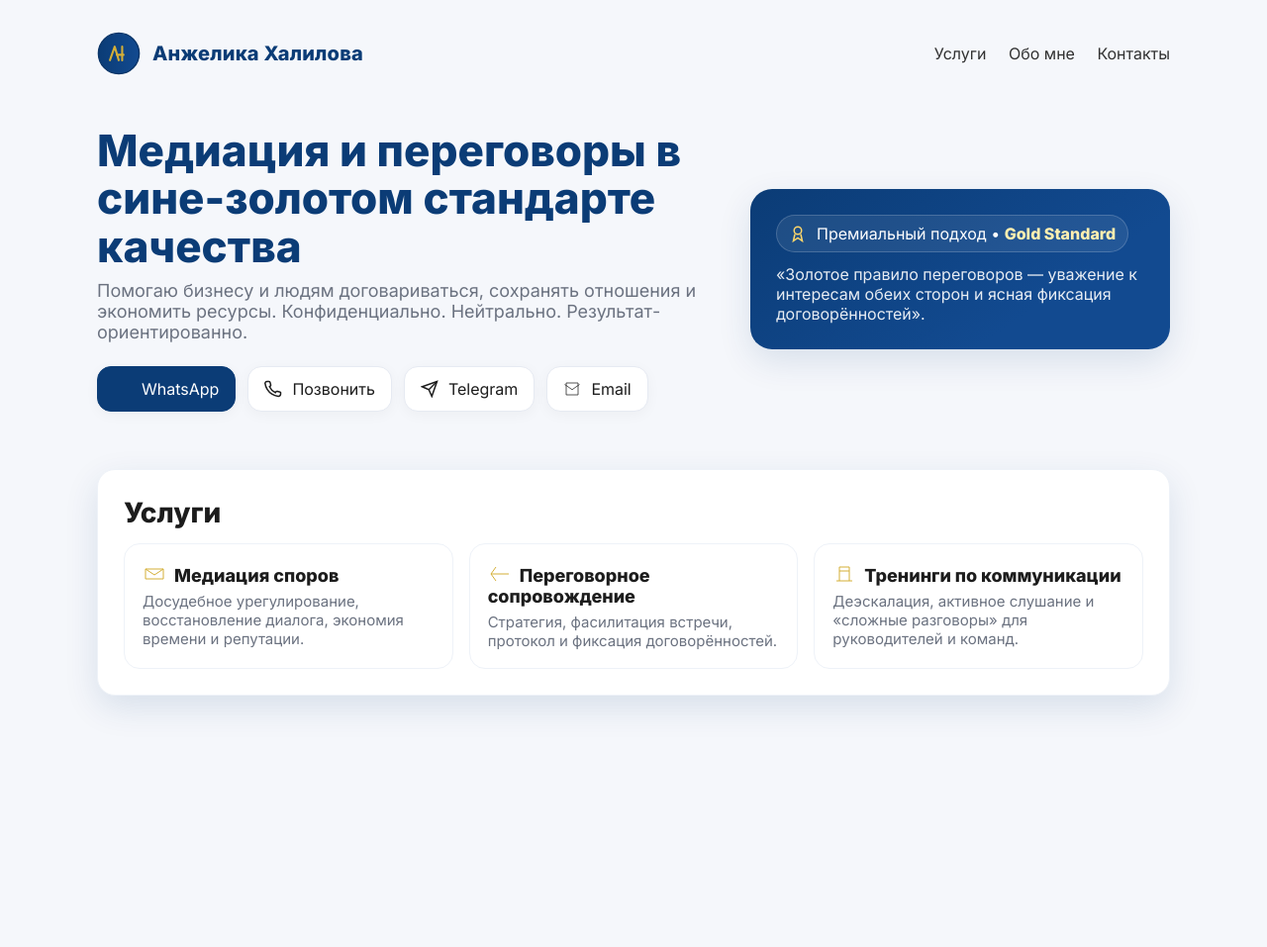
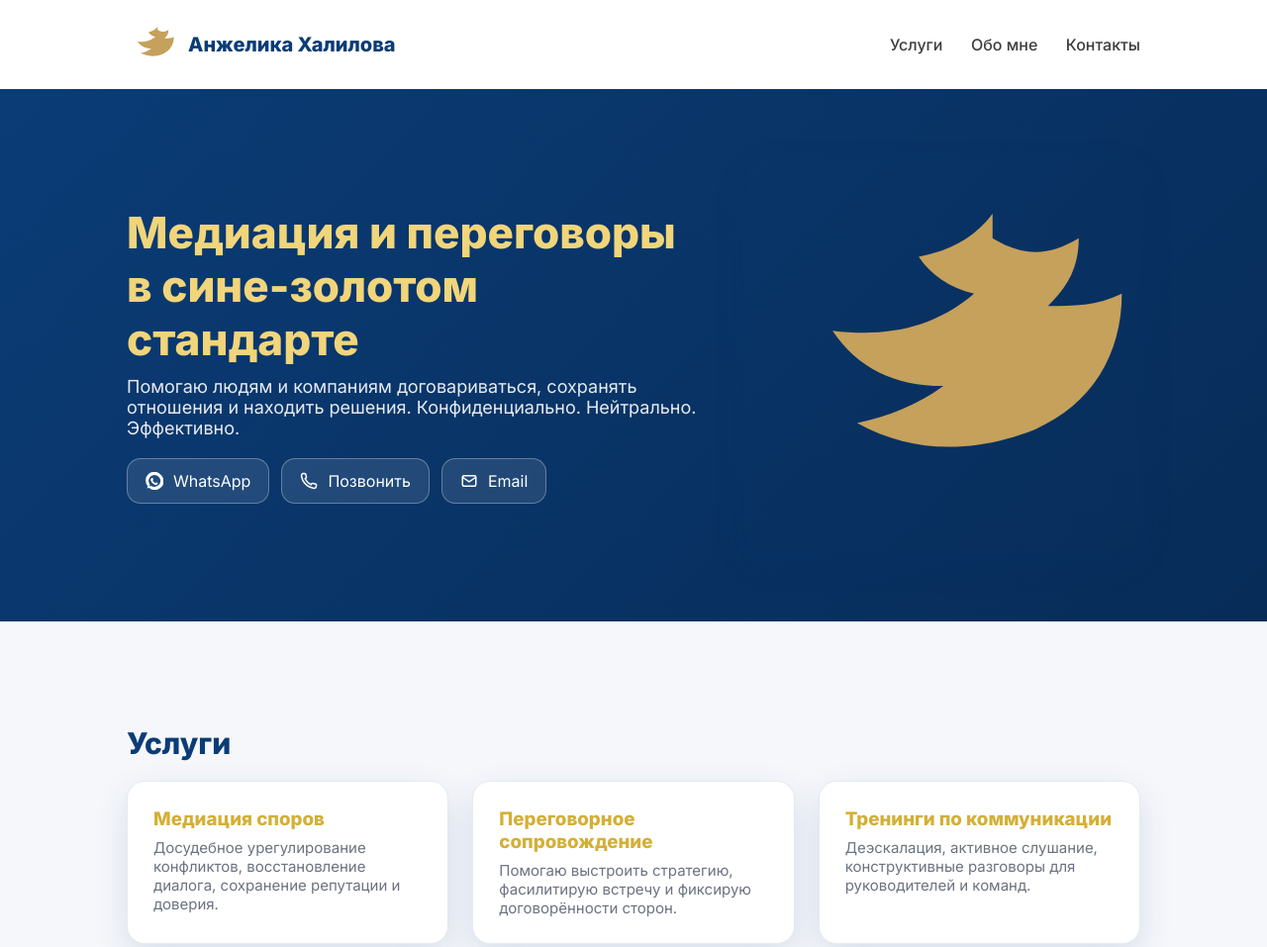
Before and after one commit to angelicakhalilova-boop/angelica-halilova, a plain HTML site: page index.html in a window 1280 px wide. Shown: the top 957 px of the page at 99% size. Before the commit the page ends 800 px from the top, so only its background shows below. Drawn offline with Linux system fonts and the light colour scheme.

Commit message:
Update index.html

```diff
--- a/index.html
+++ b/index.html
@@ -4,164 +4,223 @@
   <meta charset="utf-8">
   <meta name="viewport" content="width=device-width,initial-scale=1">
   <title>Анжелика Халилова — Медиация и переговоры</title>
-  <meta name="description" content="Профессиональная медиация, переговоры и тренинги по коммуникации. Анжелика Халилова.">
+  <meta name="description" content="Анжелика Халилова — медиация, переговоры, фасилитация и разрешение конфликтов. Профессионально, конфиденциально и по-золотому стандарту.">
+
   <link href="https://fonts.googleapis.com/css2?family=Inter:wght@400;500;600;800&display=swap" rel="stylesheet">
+
   <style>
-    :root{
-      --blue:#0b3c76;         /* основной синий */
-      --blue-ink:#072c58;     /* темнее для hover */
-      --gold:#d4af37;         /* золотой */
+    :root {
+      --blue:#0b3c76;
+      --blue-dark:#072c58;
+      --gold:#d4af37;
+      --gold-light:#f1d57a;
+      --bg:#f5f7fb;
       --text:#1c1c1c;
       --muted:#6b7280;
-      --bg:#f5f7fb;
       --card:#ffffff;
       --radius:18px;
       --shadow:0 12px 34px rgba(11,60,118,.12);
-      --ring:0 0 0 6px rgba(212,175,55,.12);
     }
-    *{box-sizing:border-box}
-    html,body{margin:0;background:var(--bg);color:var(--text);font-family:Inter,system-ui,-apple-system,Segoe UI,Arial}
-    a{color:inherit;text-decoration:none}
 
-    .container{max-width:1120px;margin:0 auto;padding:24px 18px}
+    *{box-sizing:border-box;}
+    body {
+      margin:0;
+      font-family:Inter,system-ui,-apple-system,Segoe UI,Arial;
+      background:var(--bg);
+      color:var(--text);
+    }
+    a {text-decoration:none; color:inherit;}
 
-    /* NAV */
-    .nav{display:flex;align-items:center;justify-content:space-between;padding:8px 0 4px}
-    .brand{display:flex;align-items:center;gap:12px}
-    .logo{width:44px;height:44px;flex:0 0 44px}
-    .brand-name{font-weight:800;letter-spacing:.2px;color:var(--blue);font-size:20px}
-    .links a{margin-left:18px;opacity:.9}
-    .links a:hover{opacity:1}
+    /* HEADER */
+    header {
+      display:flex;
+      align-items:center;
+      justify-content:space-between;
+      padding:20px 10%;
+      background:#fff;
+      box-shadow:0 4px 10px rgba(0,0,0,.05);
+    }
+    .logo {height:50px; width:auto;}
+    .brand-name {font-weight:800; font-size:20px; color:var(--blue);}
+    nav a {
+      margin-left:24px;
+      font-weight:500;
+      color:var(--text);
+      opacity:.85;
+    }
+    nav a:hover {opacity:1; color:var(--blue);}
 
     /* HERO */
-    .hero{display:grid;grid-template-columns:1.2fr .8fr;gap:24px;align-items:center;padding:48px 0}
-    .hero h1{margin:0 0 10px;color:var(--blue);font-size:44px;line-height:1.1}
-    .lead{margin:0;color:var(--muted);font-size:18px}
-    .cta{margin-top:24px;display:flex;flex-wrap:wrap;gap:12px}
-    .btn{display:inline-flex;align-items:center;gap:10px;border:1px solid #e6eaf2;background:#fff;padding:12px 16px;border-radius:14px;box-shadow:0 3px 14px rgba(0,0,0,.04);transition:.2s}
-    .btn:hover{transform:translateY(-1px);box-shadow:0 10px 26px rgba(0,0,0,.06)}
-    .btn svg{width:18px;height:18px}
-    .btn.primary{background:var(--blue);border-color:var(--blue);color:#fff}
-    .btn.primary:hover{background:var(--blue-ink)}
-    .hero-card{background:linear-gradient(145deg,#0b3c76 0%,#124a90 70%);border-radius:22px;color:#fff;padding:26px;box-shadow:var(--shadow)}
-    .stamp{display:inline-flex;align-items:center;gap:10px;background:rgba(255,255,255,.08);padding:8px 12px;border-radius:999px;border:1px solid rgba(255,255,255,.18)}
-    .stamp b{color:#ffefb0}
+    .hero {
+      display:grid;
+      grid-template-columns:1.2fr .8fr;
+      align-items:center;
+      gap:30px;
+      padding:70px 10%;
+      background:linear-gradient(135deg,var(--blue),var(--blue-dark));
+      color:#fff;
+    }
+    .hero h1 {
+      font-size:44px;
+      margin:0 0 10px;
+      color:var(--gold-light);
+    }
+    .hero p {font-size:18px; margin:0 0 20px; opacity:.9;}
+    .cta {display:flex; flex-wrap:wrap; gap:12px;}
+    .btn {
+      display:inline-flex; align-items:center; gap:10px;
+      padding:12px 18px; border-radius:14px;
+      border:1px solid rgba(255,255,255,.3);
+      background:rgba(255,255,255,.1);
+      color:#fff; transition:.2s;
+    }
+    .btn:hover {background:rgba(255,255,255,.25);}
+    .btn svg {width:18px; height:18px;}
+    .hero img {max-width:100%; border-radius:20px; box-shadow:var(--shadow);}
 
     /* SECTIONS */
-    .section{margin:10px 0 6px}
-    .card{background:var(--card);border-radius:var(--radius);box-shadow:var(--shadow);padding:26px;border:1px solid #eef2f8}
-    .h2{margin:0 0 14px;font-size:28px}
-    .grid-3{display:grid;grid-template-columns:repeat(3,1fr);gap:16px}
-    .service{padding:18px;border:1px solid #eef2f8;border-radius:16px;background:#fff;transition:.2s}
-    .service:hover{box-shadow:var(--ring)}
-    .service h3{margin:0 0 6px;font-size:18px}
-    .service p{margin:0;color:var(--muted);font-size:15px}
-    .ico{width:24px;height:24px;color:var(--gold);margin-right:8px;vertical-align:-4px}
+    section {padding:80px 10%; background:var(--bg);}
+    h2 {font-size:30px; margin-bottom:20px; color:var(--blue);}
+    .grid {display:grid; grid-template-columns:repeat(3,1fr); gap:24px;}
+    .card {
+      background:var(--card);
+      border-radius:var(--radius);
+      padding:26px;
+      box-shadow:var(--shadow);
+      border:1px solid #e5eaf0;
+    }
+    .card h3 {margin:0 0 8px; color:var(--gold);}
+    .card p {margin:0; color:var(--muted); font-size:15px;}
+    ul {margin:0; padding-left:20px; color:var(--muted);}
+    li {margin:8px 0;}
 
     /* CONTACT */
-    .contact{display:grid;grid-template-columns:1.1fr .9fr;gap:18px}
-    .list{margin:10px 0 0;padding-left:18px}
-    .list li{margin:6px 0}
+    .contact-grid {display:grid; grid-template-columns:1fr 1fr; gap:24px;}
+    .contact-card {background:#fff; border-radius:var(--radius); padding:26px; box-shadow:var(--shadow);}
+    .contact-card h3 {color:var(--blue);}
+    .contact-card .btn {border-color:var(--blue); background:var(--blue); color:#fff;}
+    .contact-card .btn:hover {background:var(--blue-dark);}
+    .contact-card .cta {margin-top:16px;}
 
     /* FOOTER */
-    footer{padding:28px 0 40px;text-align:center;color:#8b94a7}
-
-    /* Responsive */
-    @media (max-width:960px){
-      .hero{grid-template-columns:1fr}
-      .grid-3{grid-template-columns:1fr 1fr}
-      .contact{grid-template-columns:1fr}
-      .hero-card{order:-1}
+    footer {
+      text-align:center;
+      background:var(--blue-dark);
+      color:#fff;
+      padding:40px 10%;
+      font-size:14px;
+      line-height:1.6;
     }
-    @media (max-width:560px){
-      .grid-3{grid-template-columns:1fr}
-      .links{display:none}
-      .hero h1{font-size:36px}
+    footer span {color:var(--gold-light);}
+    @media(max-width:900px){
+      .hero{grid-template-columns:1fr;}
+      .grid{grid-template-columns:1fr 1fr;}
+      .contact-grid{grid-template-columns:1fr;}
+    }
+    @media(max-width:600px){
+      nav{display:none;}
+      .grid{grid-template-columns:1fr;}
+      .hero h1{font-size:32px;}
     }
   </style>
 </head>
 <body>
-  <div class="container">
-    <!-- NAV -->
-    <div class="nav">
-      <div class="brand">
-        <!-- ЛОГО: круг синего и монограмма AH золотом -->
-        <svg class="logo" viewBox="0 0 64 64" aria-hidden="true">
-          <defs>
-            <linearGradient id="g" x1="0" x2="1">
-              <stop offset="0" stop-color="#0b3c76"/><stop offset="1" stop-color="#124a90"/>
-            </linearGradient>
-          </defs>
-          <circle cx="32" cy="32" r="30" fill="url(#g)" stroke="#0a3568" stroke-width="2"/>
-          <path d="M19 42 L26 22 L32 42 M29 34 h10 m-2-12 v20" fill="none" stroke="#d4af37" stroke-width="3" stroke-linecap="round" stroke-linejoin="round"/>
-        </svg>
+
+  <!-- HEADER -->
+  <header>
+    <div style="display:flex; align-items:center; gap:12px;">
+      <img src="logo-gold-dove.svg" alt="Логотип" class="logo">
       <div class="brand-name">Анжелика&nbsp;Халилова</div>
     </div>
-      <div class="links">
-        <a href="#uslugi">Услуги</a>
-        <a href="#obo-mne">Обо мне</a>
-        <a href="#kontakty">Контакты</a>
-      </div>
-    </div>
+    <nav>
+      <a href="#services">Услуги</a>
+      <a href="#about">Обо мне</a>
+      <a href="#contacts">Контакты</a>
+    </nav>
+  </header>
 
   <!-- HERO -->
-    <section class="hero">
+  <div class="hero">
     <div>
-        <h1>Медиация и переговоры в сине-золотом стандарте качества</h1>
-        <p class="lead">Помогаю бизнесу и людям договариваться, сохранять отношения и экономить ресурсы. Конфиденциально. Нейтрально. Результат-ориентированно.</p>
+      <h1>Медиация и переговоры<br>в сине-золотом стандарте</h1>
+      <p>Помогаю людям и компаниям договариваться, сохранять отношения и находить решения. Конфиденциально. Нейтрально. Эффективно.</p>
       <div class="cta">
-          <a class="btn primary" href="https://wa.me/998979896098" target="_blank" rel="noopener">
-            <!-- WhatsApp -->
-            <svg viewBox="0 0 24 24" fill="none" stroke="currentColor"><path d="M16.7 15.2c-.3-.1-1.8-.9-2.1-1s-.5-.2-.8.2-.9 1-1.1 1.2-.4.2-.8 0c-.4-.2-1.5-.6-2.8-1.8-1-1-1.7-2.2-1.9-2.6s0-.6.2-.8l.6-.7c.2-.2.3-.4.4-.6.1-.2 0-.4 0-.6s-.8-2-1.1-2.7-.6-.6-.8-.6h-.6c-.2 0-.6.1-.9.4s-1.2 1.2-1.2 2.9 1.2 3.3 1.4 3.5c.2.3 2.4 3.6 5.8 5 3.5 1.4 3.5.9 4.1.8.6-.1 2-0.8 2.3-1.6.3-.8.3-1.5.2-1.6-.1 0-.3-.1-.6-.2z" stroke-width="0"/></svg>
+        <a class="btn" href="https://wa.me/998909218198" target="_blank" rel="noopener">
+          <svg viewBox="0 0 24 24" fill="currentColor"><path d="M20.5 3.5A11 11 0 0 0 3.2 19.2L2 22l2.9-.8A11 11 0 1 0 20.5 3.5ZM12 20a8 8 0 0 1-4.1-1.1l-.3-.2-2.4.7.8-2.3-.2-.3A8 8 0 1 1 12 20Zm4.7-5.3c-.2-.1-1.3-.7-1.5-.8s-.3-.1-.5.1-.6.8-.8 1c-.1.2-.3.2-.5.1-1.6-.8-2.7-1.9-3.5-3.5-.1-.2-.1-.4.1-.5.1-.2.3-.5.4-.7.1-.2.1-.3 0-.5s-.4-1.1-.6-1.5c-.1-.4-.4-.4-.6-.4h-.5c-.2 0-.5.1-.7.3-.7.6-1.1 1.4-1.1 2.2 0 .3.1.6.2.9.4 1.3 1.2 2.5 2.3 3.6 1.1 1.1 2.3 1.9 3.6 2.3.3.1.6.2.9.2.8 0 1.6-.4 2.2-1.1.2-.2.3-.5.3-.7v-.5c0-.2 0-.4-.3-.6Z"/></svg>
           WhatsApp
         </a>
-          <a class="btn" href="tel:+998979896098">
-            <!-- phone -->
-            <svg viewBox="0 0 24 24" fill="none" stroke="currentColor"><path d="M22 16.9v2a3 3 0 0 1-3.3 3 19.8 19.8 0 0 1-8.6-3.1 19.4 19.4 0 0 1-6-6 19.8 19.8 0 0 1-3.1-8.6A3 3 0 0 1 4 2h2a2 2 0 0 1 2 1.7c.1.9.3 1.7.6 2.5a2 2 0 0 1-.5 2.1L7 9a16 16 0 0 0 8 8l.6-1.1a2 2 0 0 1 2.1-.5c.8.3 1.6.5 2.5.6A2 2 0 0 1 22 16.9z" stroke-width="2"/></svg>
+        <a class="btn" href="tel:+998909218198">
+          <svg viewBox="0 0 24 24" fill="none" stroke="currentColor" stroke-width="2"><path d="M22 16.9v2a3 3 0 0 1-3.3 3c-8.4-1-15.6-8.2-16.6-16.6A3 3 0 0 1 4 2h2a2 2 0 0 1 2 1.7c.1.9.3 1.7.6 2.5a2 2 0 0 1-.5 2.1L7 9a16 16 0 0 0 8 8l.6-1.1a2 2 0 0 1 2.1-.5c.8.3 1.6.5 2.5.6A2 2 0 0 1 22 16.9z"/></svg>
           Позвонить
         </a>
-          <a class="btn" href="https://t.me/" target="_blank" rel="noopener">
-            <!-- Telegram -->
-            <svg viewBox="0 0 24 24" fill="none" stroke="currentColor"><path d="M22 2L11 13" stroke-width="2"/><path d="M22 2l-7 20-4-9-9-4 20-7z" stroke-width="2" fill="none"/></svg>
-            Telegram
-          </a>
-          <a class="btn" href="mailto:">
-            <!-- email -->
-            <svg viewBox="0 0 24 24" fill="none" stroke="currentColor"><path d="M4 4h16v16H4z" /><path d="M22 6l-10 7L2 6" /></svg>
+        <a class="btn" href="mailto:yourmail@example.com">
+          <svg viewBox="0 0 24 24" fill="none" stroke="currentColor" stroke-width="2"><rect x="3" y="5" width="18" height="14" rx="2"/><path d="M3 7l9 6 9-6"/></svg>
           Email
         </a>
       </div>
     </div>
-      <div class="hero-card">
-        <div class="stamp">
-          <!-- медаль -->
-          <svg width="18" height="18" viewBox="0 0 24 24" fill="none" stroke="#ffd76a" stroke-width="2"><circle cx="12" cy="8" r="5"/><path d="M8 13l-2 9 6-4 6 4-2-9"/></svg>
-          <span>Премиальный подход • <b>Gold Standard</b></span>
+    <img src="logo-gold-dove.svg" alt="Логотип Анжелики Халиловой">
   </div>
-        <p style="margin:12px 0 0;opacity:.9">
-          «Золотое правило переговоров — уважение к интересам обеих сторон и ясная фиксация договорённостей».
-        </p>
+
+  <!-- SERVICES -->
+  <section id="services">
+    <h2>Услуги</h2>
+    <div class="grid">
+      <div class="card">
+        <h3>Медиация споров</h3>
+        <p>Досудебное урегулирование конфликтов, восстановление диалога, сохранение репутации и доверия.</p>
       </div>
-    </section>
-
-    <!-- УСЛУГИ -->
-    <section id="uslugi" class="section card">
-      <h2 class="h2">Услуги</h2>
-      <div class="grid-3">
-        <div class="service">
-          <h3><svg class="ico" viewBox="0 0 24 24" fill="none" stroke="currentColor"><path d="M3 7h18v10H3z"/><path d="M3 7l9 6 9-6"/></svg>Медиация споров</h3>
-          <p>Досудебное урегулирование, восстановление диалога, экономия времени и репутации.</p>
+      <div class="card">
+        <h3>Переговорное сопровождение</h3>
+        <p>Помогаю выстроить стратегию, фасилитирую встречу и фиксирую договорённости сторон.</p>
       </div>
-        <div class="service">
-          <h3><svg class="ico" viewBox="0 0 24 24" fill="none" stroke="currentColor"><path d="M3 12h18"/><path d="M8 5l-5 7 5 7"/></svg>Переговорное сопровождение</h3>
-          <p>Стратегия, фасилитация встречи, протокол и фиксация договорённостей.</p>
-        </div>
-        <div class="service">
-          <h3><svg class="ico" viewBox="0 0 24 24" fill="none" stroke="currentColor"><path d="M4 19h16"/><path d="M7 19V5h10v14"/><path d="M7 9h10"/></svg>Тренинги по коммуникации</h3>
-          <p>Деэскалация, активное слушание и «сложные разговоры» для руководителей и команд.</p>
+      <div class="card">
+        <h3>Тренинги по коммуникации</h3>
+        <p>Деэскалация, активное слушание, конструктивные разговоры для руководителей и команд.</p>
       </div>
     </div>
   </section>
 
-    <!-- ОБО МНЕ -->
-    <section id="obo-mne" class="sect
+  <!-- ABOUT -->
+  <section id="about">
+    <h2>Обо мне</h2>
+    <div class="card">
+      <p>Я — профессиональный медиатор и фасилитатор. Помогаю людям и организациям находить взаимопонимание, избегая судебных споров. Моя работа основана на уважении, нейтральности и конфиденциальности.</p>
+      <ul>
+        <li>Международная сертификация по медиации и переговорам</li>
+        <li>Опыт работы с корпоративными и частными кейсами</li>
+        <li>Подход: мягкая сила и рациональная структура</li>
+      </ul>
+    </div>
+  </section>
+
+  <!-- CONTACTS -->
+  <section id="contacts">
+    <h2>Контакты</h2>
+    <div class="contact-grid">
+      <div class="contact-card">
+        <h3>Связаться со мной</h3>
+        <p>Опишите ситуацию — предложу формат консультации или медиации.</p>
+        <div class="cta">
+          <a class="btn" href="https://wa.me/998909218198" target="_blank">WhatsApp</a>
+          <a class="btn" href="tel:+998909218198">Позвонить</a>
+          <a class="btn" href="mailto:yourmail@example.com">Email</a>
+        </div>
+      </div>
+      <div class="contact-card">
+        <h3>Форматы работы</h3>
+        <ul>
+          <li>Онлайн-сессии (Zoom / Google Meet)</li>
+          <li>Офлайн — по договорённости</li>
+          <li>Рабочие языки: русский, узбекский</li>
+        </ul>
+      </div>
+    </div>
+  </section>
+
+  <footer>
+    © <span>Анжелика Халилова</span> · Медиация и переговоры · Uzbekistan<br>
+    Все права защищены
+  </footer>
+</body>
+</html>
```
Lines whose indentation alone changed are shown as unchanged.
